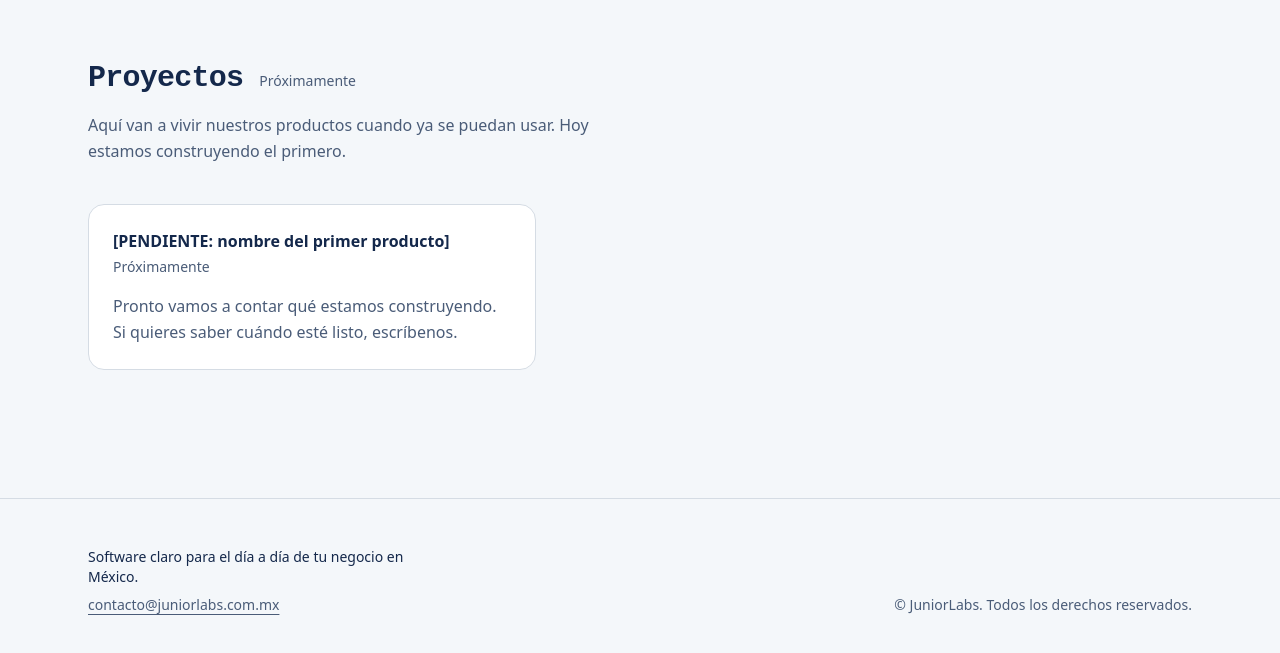
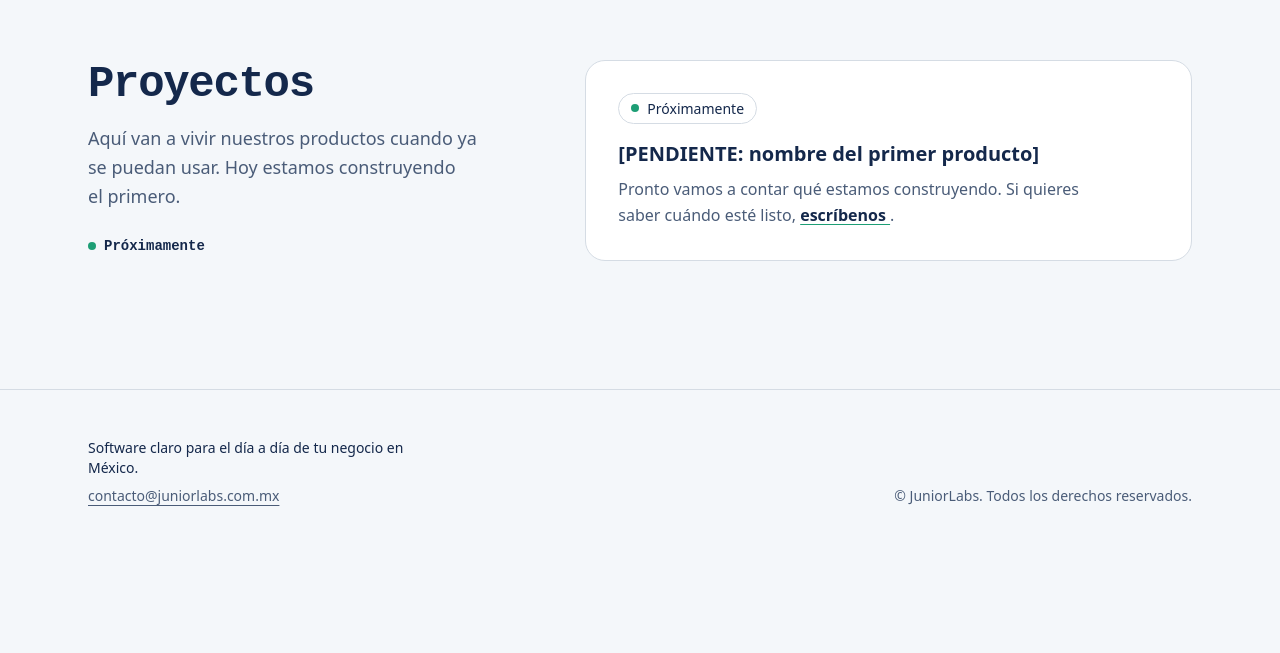
Before and after one commit to JuniorLabs-corp/juniorlabs-web, an Astro site: page / in a window 1280 px wide. Shown: the part 2164-2817 px from the top of the page. After the commit the page ends 2718 px from the top, so only its background shows below. Built offline with nearby package versions, Linux system fonts and the light colour scheme; Astro itself is replaced by a stand-in of ours.

Commit message:
feat: sección y página de proyectos (próximamente)
- ProyectosListado: fichas desde site.proyectos.items (hoy una con [PENDIENTE]); listo para agregar productos
- Sección #proyectos en la home con título compartido, intro y estado Próximamente
- Página /proyectos con BaseLayout, título propio, h1 y el mismo placeholder
- «escríbenos» de la descripción enlaza al mailto; sin formulario
- Textos de estado y enlace en --text con acento en el punto y el subrayado (contraste AA)

```diff
--- /dev/null
+++ b/src/components/sections/ProyectosListado.astro
@@ -0,0 +1,97 @@
+---
+/**
+ * Fichas de proyectos (site.proyectos.items). Lo usan la sección de la home y la página /proyectos.
+ * Hoy hay una sola ficha pendiente; para publicar un producto se agrega un elemento en site.ts.
+ */
+import { site } from '../../content/site';
+
+const { items } = site.proyectos;
+const { mailto } = site.contact;
+
+// Parte la descripción para enlazar la palabra de contacto al correo
+const withContactLink = (text: string, word?: string) => {
+	if (!word || !text.includes(word)) return { before: text, word: '', after: '' };
+	const at = text.lastIndexOf(word);
+	return { before: text.slice(0, at), word, after: text.slice(at + word.length) };
+};
+---
+
+<!-- role="list": Safari/VoiceOver quita la semántica de lista cuando list-style es none -->
+<ul role="list" class="grid gap-4 sm:gap-6">
+	{
+		items.map((item) => {
+			const desc = withContactLink(item.description, item.contactWord);
+			return (
+				<li>
+					<article data-proyecto class="proyecto">
+						<p class="status">
+							<span class="status-dot" aria-hidden="true" />
+							{item.status}
+						</p>
+						<h3 class="mt-4 text-lg font-semibold sm:text-xl">{item.name}</h3>
+						<p class="mt-2 max-w-[52ch] leading-relaxed text-pretty text-text-secondary">
+							{desc.before}
+							{desc.word && (
+								<a href={mailto} class="contact-link">
+									{desc.word}
+								</a>
+							)}
+							{desc.after}
+						</p>
+					</article>
+				</li>
+			);
+		})
+	}
+</ul>
+
+<style>
+	@layer components {
+		.proyecto {
+			padding: 1.5rem;
+			border-radius: 1.25rem;
+			background: var(--surface);
+			border: 1px solid var(--border);
+		}
+
+		@media (width >= 40rem) {
+			.proyecto {
+				padding: 2rem;
+			}
+		}
+
+		/* Estado: punto + texto, para que no dependa solo del color */
+		.status {
+			display: inline-flex;
+			align-items: center;
+			gap: 0.5rem;
+			padding: 0.25rem 0.75rem;
+			border-radius: 9999px;
+			border: 1px solid var(--border);
+			font-size: 0.875rem;
+			font-weight: 500;
+			color: var(--text);
+		}
+
+		.status-dot {
+			width: 0.5rem;
+			height: 0.5rem;
+			border-radius: 9999px;
+			background: var(--accent);
+		}
+
+		/* Texto en --text (contraste AA en claro); el acento va en el subrayado */
+		.contact-link {
+			color: var(--text);
+			font-weight: 600;
+			text-decoration: underline;
+			text-decoration-color: var(--accent);
+			text-underline-offset: 0.2em;
+			text-decoration-thickness: 1px;
+		}
+
+		.contact-link:hover {
+			text-decoration-thickness: 2px;
+		}
+	}
+</style>
--- a/src/components/sections/ProyectosTeaser.astro
+++ b/src/components/sections/ProyectosTeaser.astro
@@ -1,21 +1,32 @@
 ---
 import Container from '../layout/Container.astro';
+import ProyectosListado from './ProyectosListado.astro';
 import { site } from '../../content/site';
 
-const { id, title, intro, status, card } = site.proyectos;
+interface Props {
+	/** En /proyectos el título es el h1 de la página; en la home, un h2 de sección. */
+	headingLevel?: 'h1' | 'h2';
+}
+
+const { headingLevel = 'h2' } = Astro.props;
+const Heading = headingLevel;
+const { id, title, intro, status } = site.proyectos;
+// En la home la sección lleva el ancla #proyectos; en la página no hace falta
+const sectionId = headingLevel === 'h2' ? id : undefined;
 ---
 
-<section id={id} aria-labelledby={`${id}-title`} class="py-section">
-	<Container>
-		<div class="flex flex-wrap items-baseline gap-x-4 gap-y-2">
-			<h2 id={`${id}-title`} class="font-mono text-3xl font-bold tracking-tight">{title}</h2>
-			<p class="text-sm text-text-secondary">{status}</p>
+<section id={sectionId} aria-labelledby={`${id}-title`} class="py-section">
+	<Container class="grid gap-10 lg:grid-cols-[minmax(0,5fr)_minmax(0,7fr)] lg:gap-16">
+		<div>
+			<Heading id={`${id}-title`} class="section-title">{title}</Heading>
+			<p class="mt-4 max-w-[38ch] text-lg leading-relaxed text-pretty text-text-secondary">{intro}</p>
+			<!-- Texto en --text (contraste AA); el acento va en el punto -->
+			<p data-section-status class="mt-6 inline-flex items-center gap-2 font-mono text-sm font-semibold text-text">
+				<span class="size-2 rounded-full bg-accent" aria-hidden="true"></span>
+				{status}
+			</p>
 		</div>
-		<p class="mt-4 max-w-[60ch] leading-relaxed text-text-secondary">{intro}</p>
-		<article class="mt-10 max-w-md rounded-2xl border border-border bg-surface p-6">
-			<h3 class="font-semibold">{card.name}</h3>
-			<p class="mt-1 text-sm text-text-secondary">{card.status}</p>
-			<p class="mt-4 leading-relaxed text-text-secondary">{card.description}</p>
-		</article>
+
+		<ProyectosListado />
 	</Container>
 </section>
--- a/src/content/site.ts
+++ b/src/content/site.ts
@@ -99,12 +99,23 @@ export const site = {
 		title: 'Proyectos',
 		intro: 'Aquí van a vivir nuestros productos cuando ya se puedan usar. Hoy estamos construyendo el primero.',
 		status: 'Próximamente',
-		card: {
-			name: '[PENDIENTE: nombre del primer producto]',
-			status: 'Próximamente',
+		// Página /proyectos
+		page: {
+			title: 'Proyectos | JuniorLabs',
 			description:
-				'Pronto vamos a contar qué estamos construyendo. Si quieres saber cuándo esté listo, escríbenos.',
+				'Aquí van a vivir nuestros productos cuando ya se puedan usar. Hoy estamos construyendo el primero.',
 		},
+		// Fichas de producto: para publicar un producto, se agrega un elemento a esta lista.
+		// `contactWord` es la palabra de la descripción que enlaza al correo (mailto).
+		items: [
+			{
+				name: '[PENDIENTE: nombre del primer producto]',
+				status: 'Próximamente',
+				description:
+					'Pronto vamos a contar qué estamos construyendo. Si quieres saber cuándo esté listo, escríbenos.',
+				contactWord: 'escríbenos',
+			},
+		],
 	},
 
 	footer: {
--- /dev/null
+++ b/src/pages/proyectos.astro
@@ -0,0 +1,11 @@
+---
+import BaseLayout from '../layouts/BaseLayout.astro';
+import ProyectosTeaser from '../components/sections/ProyectosTeaser.astro';
+import { site } from '../content/site';
+
+const { page } = site.proyectos;
+---
+
+<BaseLayout title={page.title} description={page.description}>
+	<ProyectosTeaser headingLevel="h1" />
+</BaseLayout>
```
